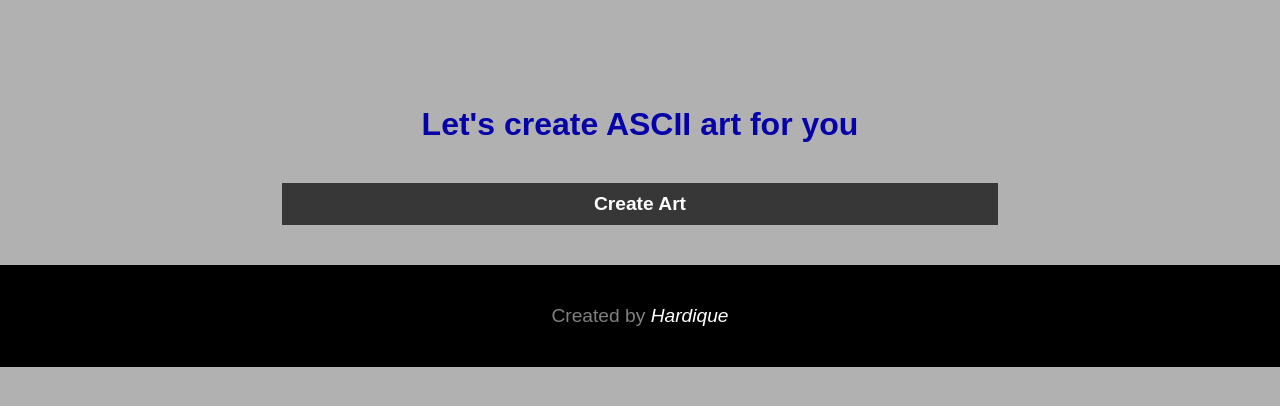
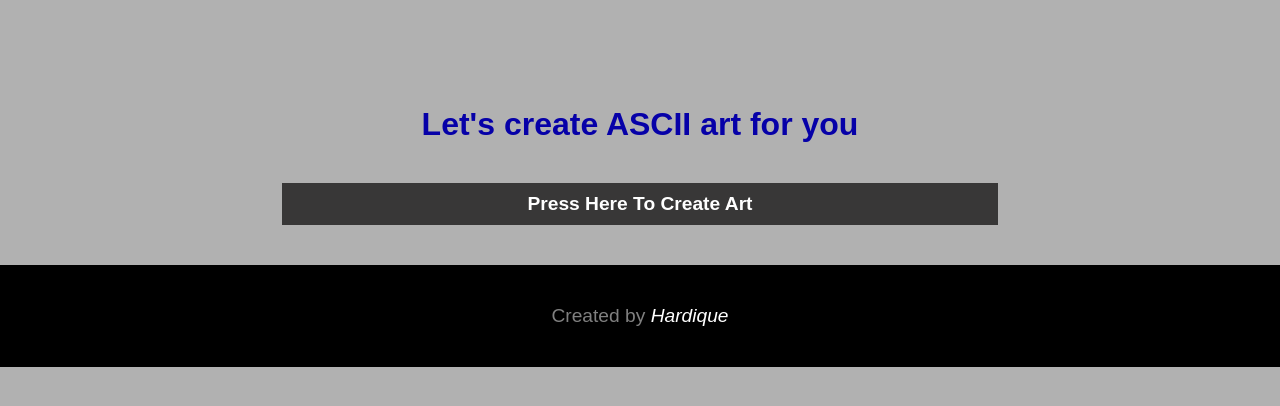
Before and after one commit to Hardi-Lore/ASCIIGalaxy, a Flask app: template templates/new_art.html in a window 1280 px wide. Shown: the part 215-621 px from the top of the page. Run offline with Flask 3, Linux system fonts and the light colour scheme; the template is opened without the code that fills it: most values are stand-ins (such as "Sample title", 1, 10 or a date in 2020).

Commit message:
Update new_art.html
editing the button

```diff
--- a/templates/new_art.html
+++ b/templates/new_art.html
@@ -29,7 +29,7 @@
         <div id="contact">
             <h2>Let's create ASCII art for you</h2>
             <form action="create_art">
-                <button type="submit">Create Art</button>
+                <button type="submit">Press Here To Create Art</button>
             </form>
         </div>
 
```
